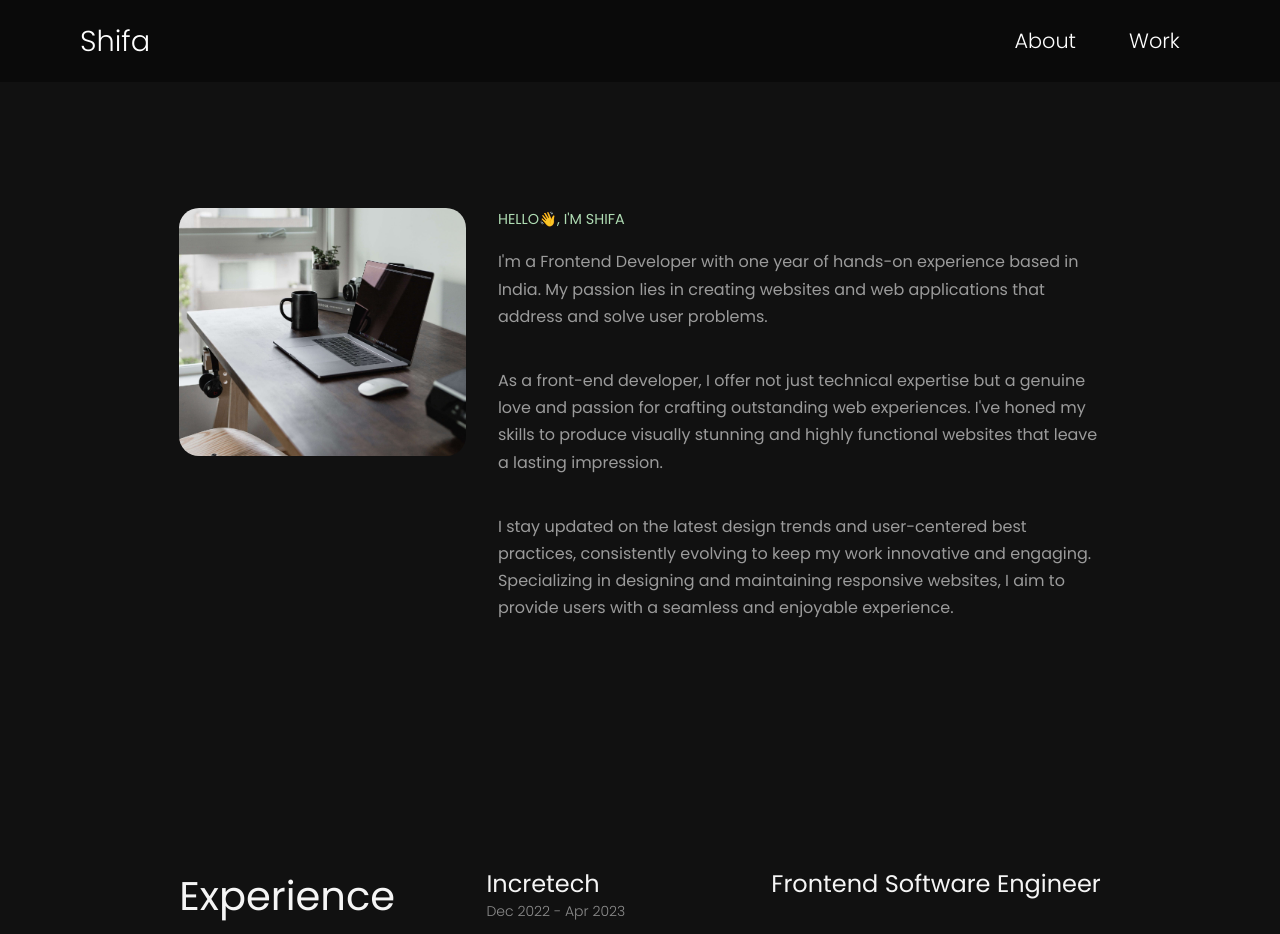
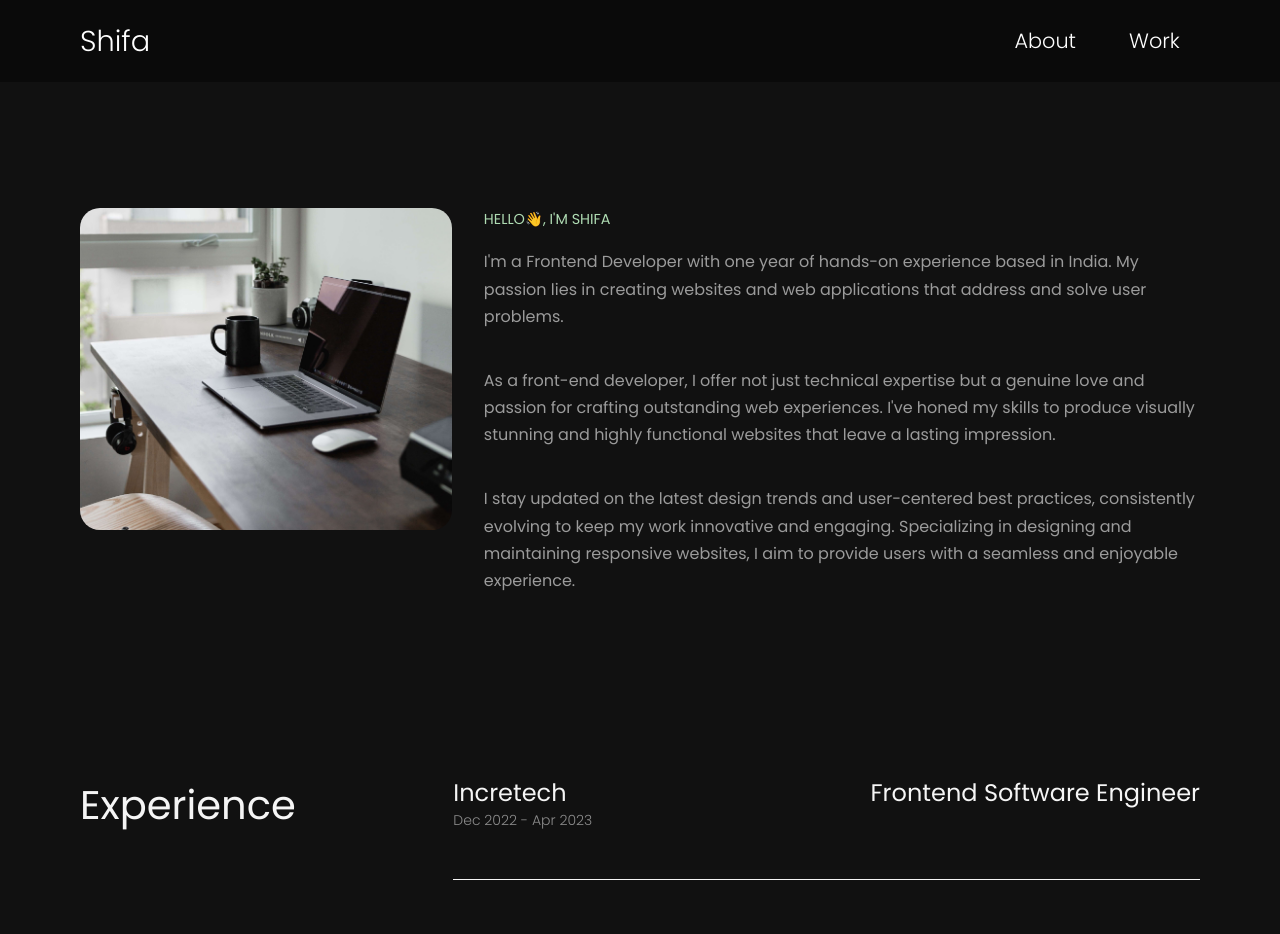
Before and after one commit to shifachaus/portfolio, a React (Create React App) app: page /about in a window 1280 px wide. Shown: the top 934 px of the page. Built offline with nearby package versions, Linux system fonts and the light colour scheme.

Commit message:
Fix layout issue

```diff
--- a/src/Components/Projects.css
+++ b/src/Components/Projects.css
@@ -238,7 +238,7 @@ a {
   justify-content: space-between;
 }
 .work {
-  padding: 2em;
+  padding: 1em;
   position: relative;
   border-radius: 20px;
   background-color: #151515;
@@ -272,8 +272,7 @@ a {
 }
 
 @media (min-width: 800px) {
-  #projects,
-  #work {
+  #projects {
     padding: 1em 8em;
   }
 
@@ -287,11 +286,10 @@ a {
     gap: 2rem;
   }
 
-  .work-container,
   .project--1,
   .project--2 {
     display: grid;
-    grid-template-columns: 1fr 1fr;
+    /* grid-template-columns: 1fr 1fr; */
     gap: 1.5rem;
   }
 
@@ -310,13 +308,13 @@ a {
     font-size: 16px;
   }
 }
-@media (min-width: 1200px) {
+@media (min-width: 1000px) {
   #projects {
     padding: 4em 8em;
   }
 
   #work {
-    padding: 7em 7em;
+    padding-bottom: 4em;
   }
 
   .project-container {
--- a/src/Pages/About.css
+++ b/src/Pages/About.css
@@ -1,6 +1,5 @@
 #about {
   padding-top: 7em;
-  padding-bottom: 7em;
 }
 
 .about-img {
@@ -16,7 +15,6 @@
 
 .text {
   font-weight: 500;
-  width: 60ch;
   font-size: 14px;
   line-height: 170%;
   color: #9b9b9b;
@@ -39,7 +37,7 @@
 }
 
 .experience-content {
-  padding-top: 8em;
+  padding-top: 4em;
 
   margin: 0 auto;
   display: flex;
@@ -78,9 +76,6 @@
 }
 
 @media (min-width: 800px) {
-  #about {
-    padding: 7em 8em;
-  }
   .about-container {
     flex-direction: row;
     gap: 2em;
@@ -102,7 +97,6 @@
 
   .text {
     font-weight: 500;
-    width: 60ch;
     font-size: 16px;
     line-height: 170%;
     color: #9b9b9b;
@@ -147,10 +141,6 @@
 }
 
 @media (min-width: 1200px) {
-  /* #about {
-    padding: 12em 7em 12em 7em;
-  } */
-
   .heading-secondary {
     font-size: 2.5rem;
   }
```
